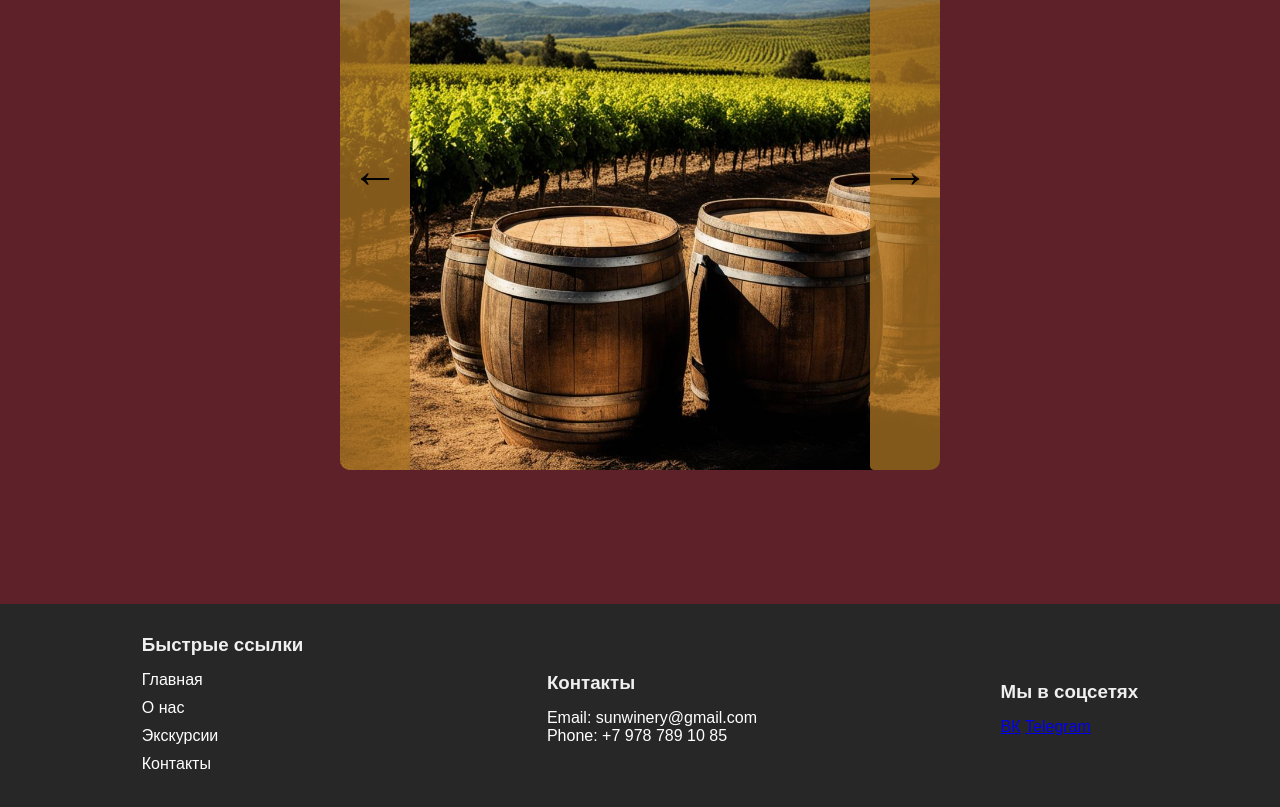
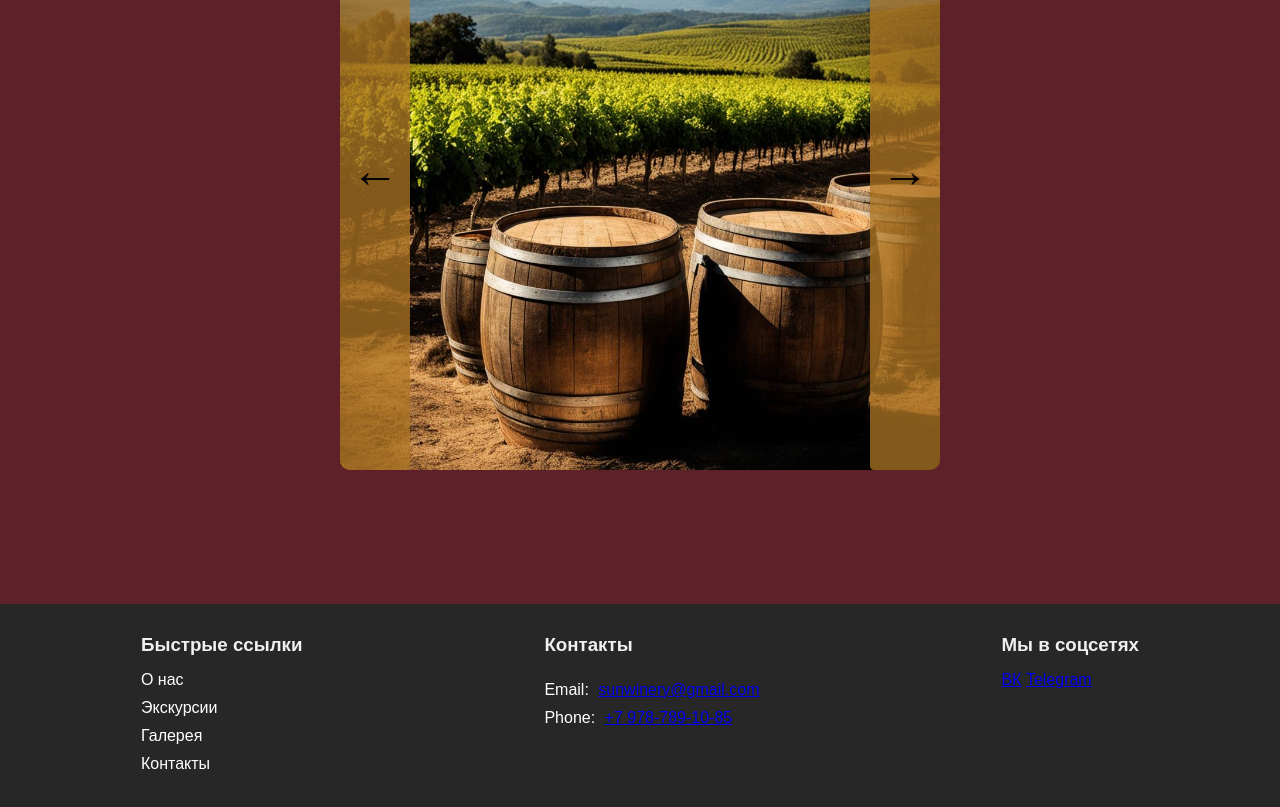
Before and after one commit to AlexIgn88/winery-tour, a plain HTML site: page index.html in a window 1280 px wide. Shown: the part 3316-4123 px from the top of the page. Drawn offline with Linux system fonts and the light colour scheme.

Commit message:
working with the footer 	modified:   css/style.css 	modified:   index.html 	modified:   scss/_footer.scss 	modified:   scss/_header.scss

```diff
--- a/index.html
+++ b/index.html
@@ -102,16 +102,16 @@
         <div class="footer__navigation">
             <h3>Быстрые ссылки</h3>
             <ul>
-                <li><a href="#home">Главная</a></li>
-                <li><a href="#about">О нас</a></li>
-                <li><a href="#excursions">Экскурсии</a></li>
-                <li><a href="#contact">Контакты</a></li>
+                <li><a class="nav__link" href="#about">О нас</a></li>
+                <li><a class="nav__link" href="#excursions">Экскурсии</a></li>
+                <li><a class="nav__link" href="#galary">Галерея</a></li>
+                <li><a class="nav__link" href="#contact">Контакты</a></li>
             </ul>
         </div>
         <div class="footer__contact">
             <h3>Контакты</h3>
-            <p>Email: sunwinery@gmail.com</p>
-            <p>Phone: +7 978 789 10 85</p>
+            <p>Email: <a href="mailto:sunwinery@gmail.com">sunwinery@gmail.com</a></p>
+            <p>Phone: <a href="tel:+7 9787891085">+7 978-789-10-85</a></p>
         </div>
         <div class="footer__social">
             <h3>Мы в соцсетях</h3>
--- a/scss/_footer.scss
+++ b/scss/_footer.scss
@@ -8,7 +8,7 @@
     display: flex;
     flex-wrap: wrap;
     justify-content: space-around;
-    align-items: center;
+    align-items: flex-start;
 }
 
 .footer__navigation,
@@ -22,6 +22,16 @@
 .footer__social h3 {
     color: #f0f0f0;
     margin-bottom: 15px;
+}
+
+.footer__contact {
+    display: flex;
+    flex-direction: column;
+    gap: 10px;
+}
+
+.footer__contact a {
+    margin-left: 5px;
 }
 
 .footer__navigation ul,
@@ -47,10 +57,3 @@
     background-color: #333;
     margin-right: 5px;
 }
-
-@media (max-width: 600px) {
-    #footer {
-        flex-direction: column;
-        align-items: center;
-    }
-}
--- a/scss/_header.scss
+++ b/scss/_header.scss
@@ -25,17 +25,6 @@
         font-size: 14px;
         font-weight: bold;
         color: white;
-
-        .nav__link {
-            cursor: pointer;
-            text-decoration: none;
-            color: white;
-        }
-
-        .nav__link:hover {
-            color: rgb(175, 119, 36);
-            transition: color 0.5s ease;
-        }
     }
 
     &__logo {
@@ -53,3 +42,14 @@
         }
     }
 }
+
+.nav__link {
+    cursor: pointer;
+    text-decoration: none;
+    color: white;
+}
+
+.nav__link:hover {
+    color: rgb(175, 119, 36);
+    transition: color 0.5s ease;
+}
```
Also changed, not shown: css/style.css.
